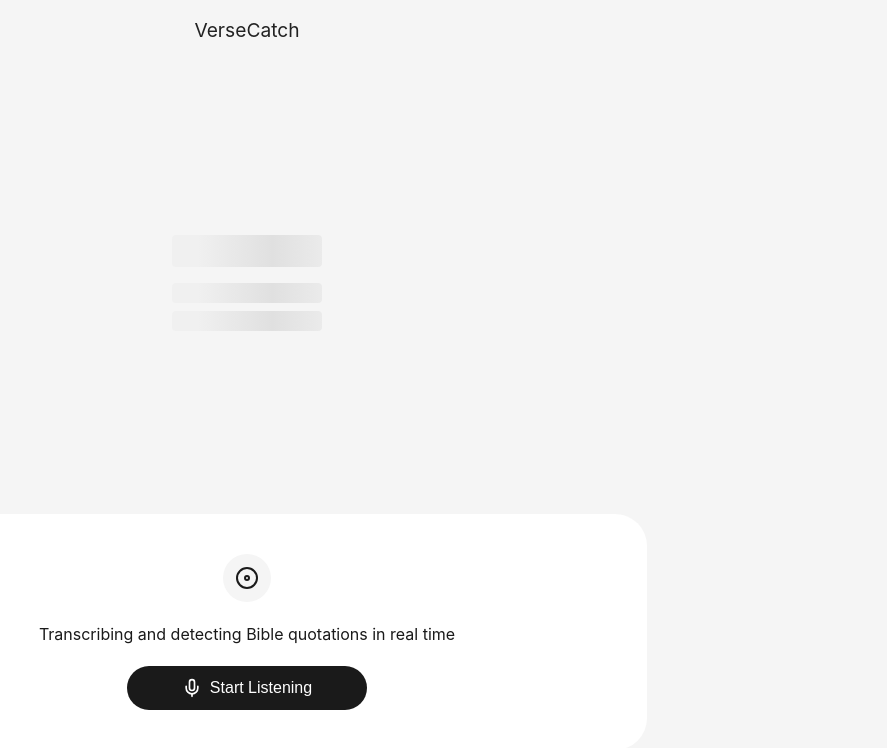
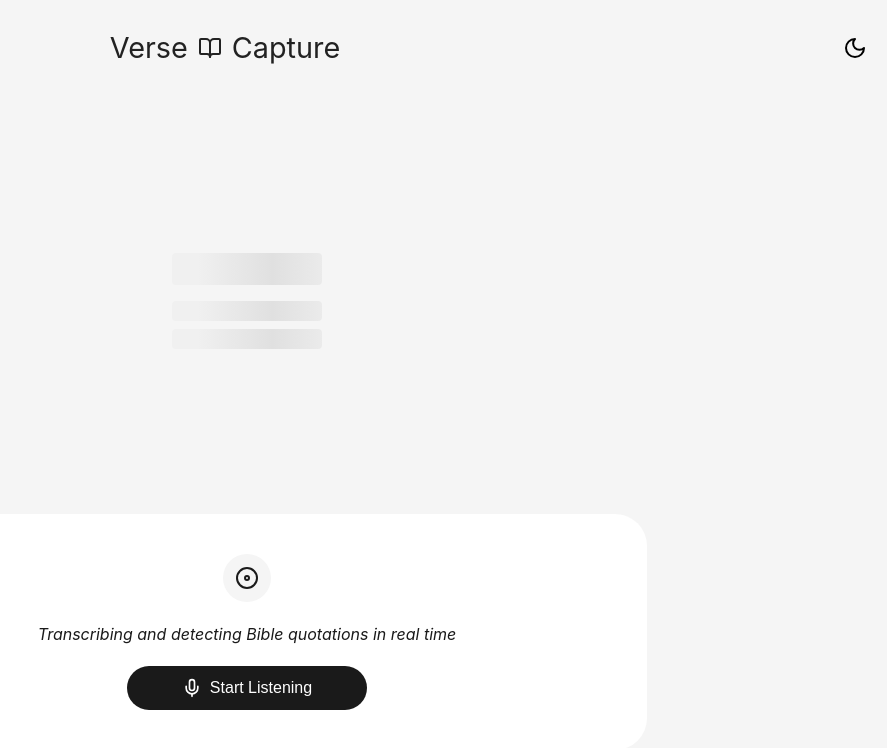
Before and after one commit to faddalibrahim/verse-capture, a React (Vite) app in the folder frontend/: page / in a window 1280 px wide. Shown: the top 748 px of the page, without its empty margins (393-1280 px from the left). Built offline with nearby package versions, Linux system fonts and the light colour scheme; a web font is replaced by a local one.

Commit message:
feat: add dark mode

```diff
--- a/frontend/src/App.tsx
+++ b/frontend/src/App.tsx
@@ -2,6 +2,7 @@ import { useState } from "react";
 import Controls from "./components/Controls";
 import BibleQuoteDisplay from "./components/BibleQuoteDisplay";
 import AppStyles from "./css/App.module.css";
+import Icons from "./components/Icons"; // Import Icons
 
 function App() {
   const [verse, setVerse] = useState<{
@@ -11,15 +12,38 @@ function App() {
     text: string;
   } | null>(null);
 
+  const [darkMode, setDarkMode] = useState(false); // State for dark mode
+
   const handleTranscript = (text: string) => {
     console.log(text);
   };
 
+  const toggleDarkMode = () => {
+    setDarkMode((prevMode) => !prevMode);
+  };
+
   return (
-    <div className={AppStyles.app}>
-      <h1 className={AppStyles.appName}>VerseCatch</h1>
-      <BibleQuoteDisplay verse={verse} />
-      <Controls onTranscript={handleTranscript} onVerseReceived={setVerse} />
+    <div
+      className={`${AppStyles.app} ${
+        darkMode ? AppStyles.dark : AppStyles.light
+      }`}
+    >
+      <header className={AppStyles.header}>
+        <h1 className={AppStyles.appName}>
+          Verse
+          <Icons.BookOpen />
+          Capture
+        </h1>
+        <button onClick={toggleDarkMode} className={AppStyles.toggleButton}>
+          {darkMode ? <Icons.Sun /> : <Icons.Moon />}
+        </button>
+      </header>
+      <BibleQuoteDisplay verse={verse} darkMode={darkMode} />
+      <Controls
+        onTranscript={handleTranscript}
+        onVerseReceived={setVerse}
+        darkMode={darkMode}
+      />
     </div>
   );
 }
--- a/frontend/src/components/BibleQuoteDisplay.tsx
+++ b/frontend/src/components/BibleQuoteDisplay.tsx
@@ -8,12 +8,13 @@ interface BibleVerseProps {
     verse: number;
     text: string;
   } | null;
+  darkMode: boolean; // Add darkMode prop
 }
 
-const BibleQuoteDisplay = ({ verse }: BibleVerseProps) => {
+const BibleQuoteDisplay = ({ verse, darkMode }: BibleVerseProps) => {
   if (!verse || !verse.book || !verse.chapter || !verse.verse || !verse.text) {
     return (
-      <div className={styles.verse}>
+      <div className={`${styles.verse} ${darkMode ? styles.dark : ""}`}>
         <div className={`${styles.skeleton} ${styles.reference}`}></div>
         <div className={`${styles.skeleton} ${styles.text}`}></div>
         <div className={`${styles.skeleton} ${styles.text}`}></div>
@@ -24,9 +25,9 @@ const BibleQuoteDisplay = ({ verse }: BibleVerseProps) => {
   const typewriterText = useTypewriter(verse.text, 20);
 
   return (
-    <div className={styles.verse}>
+    <div className={`${styles.verse} ${darkMode ? styles.dark : ""}`}>
       <h2>{`${verse.book} ${verse.chapter}:${verse.verse}`}</h2>
-      <p>{typewriterText}</p>
+      <p className={darkMode ? styles.darkText : styles.lightText}>{typewriterText}</p> {/* Apply class */}
     </div>
   );
 };
--- a/frontend/src/components/Controls.tsx
+++ b/frontend/src/components/Controls.tsx
@@ -5,15 +5,22 @@ import { useAudioRecording } from "../hooks/useAudioRecording";
 
 interface ControlsProps {
   onTranscript: (text: string) => void;
-  onVerseReceived: (verse: {
-    book: string;
-    chapter: number;
-    verse: number;
-    text: string;
-  } | null) => void;
+  darkMode: boolean;
+  onVerseReceived: (
+    verse: {
+      book: string;
+      chapter: number;
+      verse: number;
+      text: string;
+    } | null
+  ) => void;
 }
 
-const Controls = ({ onTranscript, onVerseReceived }: ControlsProps) => {
+const Controls = ({
+  onTranscript,
+  onVerseReceived,
+  darkMode,
+}: ControlsProps) => {
   const {
     startRecording,
     pauseRecording,
@@ -23,7 +30,7 @@ const Controls = ({ onTranscript, onVerseReceived }: ControlsProps) => {
   } = useAudioRecording({ onVerseReceived });
 
   const getStatusIcon = () => {
-    if (!isRecording) return <Icons.Analytics />;
+    if (!isRecording) return <Icons.Disc />;
     if (isRecording && !isPaused) return <Icons.AudioLines />;
     return <Icons.Pause />;
   };
@@ -42,9 +49,15 @@ const Controls = ({ onTranscript, onVerseReceived }: ControlsProps) => {
   };
 
   return (
-    <div className={controlStyles.wrapper}>
+    <div
+      className={`${controlStyles.controls} ${
+        darkMode ? controlStyles.dark : ""
+      }`}
+    >
       <div className={controlStyles.statusIcon}>{getStatusIcon()}</div>
-      <p>Transcribing and detecting Bible quotations in real time</p>
+      <p className={controlStyles.transcribingText}>
+        Transcribing and detecting Bible quotations in real time
+      </p>
       <ListenButton
         isListening={isRecording}
         isPaused={isPaused}
--- a/frontend/src/components/Icons.tsx
+++ b/frontend/src/components/Icons.tsx
@@ -1,7 +1,7 @@
 type IconProps = React.HTMLAttributes<SVGElement>;
 
 const Icons = {
-  Analytics: (props: IconProps) => (
+  Disc: (props: IconProps) => (
     <svg
       xmlns="http://www.w3.org/2000/svg"
       width="24"
@@ -99,6 +99,65 @@ const Icons = {
       <path d="M22 10v3" />
     </svg>
   ),
+
+  Sun: (props: IconProps) => (
+    <svg
+      xmlns="http://www.w3.org/2000/svg"
+      width="24"
+      height="24"
+      viewBox="0 0 24 24"
+      fill="none"
+      stroke="currentColor"
+      strokeWidth="2"
+      strokeLinecap="round"
+      strokeLinejoin="round"
+      {...props}
+    >
+      <path d="M12 8a2.83 2.83 0 0 0 4 4 4 4 0 1 1-4-4" />
+      <path d="M12 2v2" />
+      <path d="M12 20v2" />
+      <path d="m4.9 4.9 1.4 1.4" />
+      <path d="m17.7 17.7 1.4 1.4" />
+      <path d="M2 12h2" />
+      <path d="M20 12h2" />
+      <path d="m6.3 17.7-1.4 1.4" />
+      <path d="m19.1 4.9-1.4 1.4" />
+    </svg>
+  ),
+  Moon: (props: IconProps) => (
+    <svg
+      xmlns="http://www.w3.org/2000/svg"
+      width="24"
+      height="24"
+      viewBox="0 0 24 24"
+      fill="none"
+      stroke="currentColor"
+      strokeWidth="2"
+      strokeLinecap="round"
+      strokeLinejoin="round"
+      {...props}
+    >
+      <path d="M12 3a6 6 0 0 0 9 9 9 9 0 1 1-9-9Z" />
+    </svg>
+  ),
+
+  BookOpen: (props: IconProps) => (
+    <svg
+      xmlns="http://www.w3.org/2000/svg"
+      width="24"
+      height="24"
+      viewBox="0 0 24 24"
+      fill="none"
+      stroke="currentColor"
+      strokeWidth="2"
+      strokeLinecap="round"
+      strokeLinejoin="round"
+      {...props}
+    >
+      <path d="M12 7v14" />
+      <path d="M3 18a1 1 0 0 1-1-1V4a1 1 0 0 1 1-1h5a4 4 0 0 1 4 4 4 4 0 0 1 4-4h5a1 1 0 0 1 1 1v13a1 1 0 0 1-1 1h-6a3 3 0 0 0-3 3 3 3 0 0 0-3-3z" />
+    </svg>
+  ),
 };
 
 export default Icons;
--- a/frontend/src/css/App.module.css
+++ b/frontend/src/css/App.module.css
@@ -10,7 +10,69 @@
 
 .appName {
   color: #222;
-  font-size: 1.2rem;
+  font-size: 1.8rem;
   font-weight: normal;
   padding: 1rem;
 }
+
+.light {
+  background-color: rgba(238, 238, 238, 0.6);
+  color: black;
+}
+
+.dark {
+  background-color: #131417;
+  color: white;
+}
+
+.header {
+  display: flex;
+  justify-content: space-between;
+  align-items: center;
+  width: 100%;
+  padding: 10px;
+}
+
+.appName {
+  margin: 0 auto;
+  flex-grow: 1;
+  text-align: center;
+  display: flex;
+  justify-content: center;
+  align-items: center;
+  gap: 10px;
+}
+
+.toggleButton {
+  background: none;
+  border: none;
+  cursor: pointer;
+  padding: 10px;
+  border-radius: 50%;
+  display: flex;
+  align-items: center;
+  justify-content: center;
+}
+
+.toggleButton svg {
+  width: 24px;
+  height: 24px;
+}
+
+.dark .toggleButton {
+  color: white; /* Ensure button icon is visible in dark mode */
+}
+
+.dark .appName {
+  color: white; /* Ensure app name is visible in dark mode */
+}
+
+/* Add styles for other elements in dark mode */
+.dark button {
+  background-color: #24292d;
+  color: white;
+}
+
+.dark button:hover {
+  background-color: #555;
+}
--- a/frontend/src/css/BibleVerse.module.css
+++ b/frontend/src/css/BibleVerse.module.css
@@ -6,24 +6,33 @@
 
 .verse h2 {
   margin-bottom: 1rem;
-  color: #222;
 }
 
-.verse p {
-  line-height: 1.6;
-  color: #444;
+.dark .verse h2 {
+  color: #ddd; /* Dark mode color for header */
+}
+
+.dark .verse p {
+  color: #ccc; /* Dark mode color for typewriter text */
+}
+
+.lightText {
+  color: #444; /* Light mode text color */
+}
+
+.darkText {
+  color: #ccc; /* Dark mode text color */
 }
 
 .skeleton {
-  background: linear-gradient(
-    90deg,
-    #f0f0f0 25%,
-    #e0e0e0 50%,
-    #f0f0f0 75%
-  );
+  background: linear-gradient(90deg, #f0f0f0 25%, #e0e0e0 50%, #f0f0f0 75%);
   background-size: 200% 100%;
   animation: loading 1.5s infinite;
   border-radius: 4px;
+}
+
+.dark .skeleton {
+  background: linear-gradient(90deg, #3a3a3a 25%, #2a2a2a 50%, #3a3a3a 75%);
 }
 
 .reference {
--- a/frontend/src/css/Controls.module.css
+++ b/frontend/src/css/Controls.module.css
@@ -1,4 +1,4 @@
-.wrapper {
+.controls {
   width: 100%;
   background-color: white;
   display: flex;
@@ -14,6 +14,10 @@
     width: 800px;
     border-radius: 32px;
   }
+}
+
+.dark.controls {
+  background-color: #050505;
 }
 
 .statusIcon {
@@ -33,9 +37,18 @@
   color: #1a1a1a;
 }
 
-.wrapper p {
+.controls p {
   text-align: center;
   color: #1a1a1a;
   font-size: 16px;
   line-height: 1.5;
 }
+
+.transcribingText {
+  color: #555;
+  font-style: italic;
+}
+
+.dark .transcribingText {
+  color: #ccc;
+}
```
